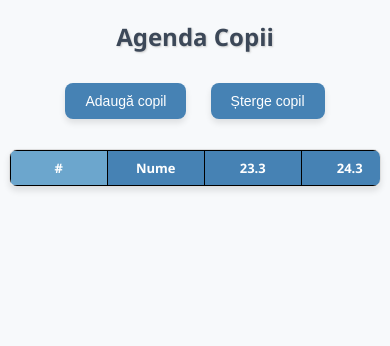
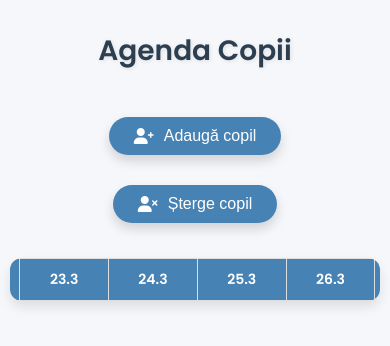
Before and after one commit to Nick-stack-gif/agenda-copii, a plain HTML site: page index.html in a window 390 px wide. Drawn offline with Linux system fonts and the light colour scheme; no server answers.

Commit message:
Update Interfata 23.03.25

```diff
--- a/index.html
+++ b/index.html
@@ -4,111 +4,157 @@
     <meta charset="UTF-8">
     <meta name="viewport" content="width=device-width, initial-scale=1.0">
     <title>Agenda Copii</title>
+
+    <!-- Google Fonts pentru fonturi moderne -->
+    <link href="https://fonts.googleapis.com/css2?family=Roboto:wght@400;500;700&family=Poppins:wght@400;600&display=swap" rel="stylesheet">
+
+    <!-- Iconite FontAwesome -->
+    <link rel="stylesheet" href="https://cdnjs.cloudflare.com/ajax/libs/font-awesome/6.0.0-beta3/css/all.min.css">
+
     <script src="https://www.gstatic.com/firebasejs/9.6.10/firebase-app-compat.js"></script>
     <script src="https://www.gstatic.com/firebasejs/9.6.10/firebase-firestore-compat.js"></script>
+
     <style>
         body {
-            font-family: 'Segoe UI', Tahoma, Geneva, Verdana, sans-serif;
-            background-color: #f7f9fb;
+            font-family: 'Poppins', sans-serif;
+            background-color: #f5f7fa;
             color: #333;
             text-align: center;
             margin: 0;
             padding: 0;
         }
+
         h1 {
-            color: #3c4858;
-            margin: 20px 0;
-            font-size: 28px;
-            text-shadow: 1px 1px 2px #ccc;
+            color: #2c3e50;
+            margin: 30px 0;
+            font-size: 32px;
+            text-shadow: 1px 1px 4px rgba(0, 0, 0, 0.1);
         }
+
         button {
-            background-color: #4682b4;
+            background-color: #4682b4; /* Culoare albastru actualizată */
             color: white;
             border: none;
-            padding: 12px 25px;
+            padding: 12px 30px;
             cursor: pointer;
-            border-radius: 8px;
-            margin: 10px;
-            font-size: 16px;
-            box-shadow: 0 4px 6px rgba(0, 0, 0, 0.1);
+            border-radius: 50px;
+            margin: 15px;
+            font-size: 18px;
+            box-shadow: 0 6px 12px rgba(0, 0, 0, 0.15);
             transition: transform 0.2s, box-shadow 0.2s;
+            display: inline-flex;
+            align-items: center;
+            justify-content: center;
         }
+
         button:hover {
-            background-color: #5a9bd3;
-            transform: translateY(-2px);
-            box-shadow: 0 6px 10px rgba(0, 0, 0, 0.15);
+            background-color: #5a9bd3; /* Albastru mai deschis la hover */
+            transform: translateY(-4px);
+            box-shadow: 0 8px 16px rgba(0, 0, 0, 0.2);
         }
+
+        button i {
+            margin-right: 10px;
+        }
+
         .table-container {
             display: block;
             margin: 20px auto;
             width: 95%;
             max-width: 1200px;
             overflow-x: auto;
-            border: 1px solid #ddd;
-            border-radius: 8px;
-            box-shadow: 0 4px 6px rgba(0, 0, 0, 0.1);
+            border-radius: 12px;
             background-color: white;
+            box-shadow: 0 6px 12px rgba(0, 0, 0, 0.1);
         }
+
         table {
             border-collapse: collapse;
             width: 100%;
             min-width: 800px;
-            font-size: 15px;
+            font-size: 16px;
+            table-layout: fixed;
         }
+
         th, td {
-            border: 1px solid black;
+            border: 1px solid #ddd;
             padding: 15px;
             text-align: center;
-            min-width: 100px;
         }
-        th:first-child, td:first-child {
-            position: sticky;
-            left: 0;
-            background-color: #6ca6cd; /* Albastru */
-            z-index: 1;
+
+        th {
+            background-color: #4682b4; /* Culoare albastru actualizată pentru header */
             color: white;
+            font-weight: 600;
         }
-        th {
-            background-color: #4682b4;
+
+        td {
+            background-color: #ecf0f1;
+        }
+
+        td.absent {
+            background-color: #e74c3c;
             color: white;
             font-weight: bold;
         }
-        td {
-            background-color: #f9fafb;
-        }
-        td.absent {
-            background-color: #ff6347;
-            color: white;
+
+        td.today {
+            background-color: #d3d3d3; /* Gri deschis pentru ziua curentă */
             font-weight: bold;
         }
-        td.today {
-            background-color: #d3d3d3;
-            font-weight: bold;
+
+        td.today.absent {
+            background-color: #e74c3c;
         }
-        td.today.absent {
-            background-color: #ff6347;
-            font-weight: bold;
+
+        .sticky-col {
+            position: sticky;
+            left: 0;
+            background-color: #2980b9;
+            color: white;
+            z-index: 2;
         }
+
+        .sticky-col + th {
+            z-index: 1;
+        }
+
+        .sticky-col + td {
+            z-index: 1;
+        }
+
+        td:hover {
+            background-color: #bdc3c7;
+            cursor: pointer;
+        }
+
+        td.absent:hover {
+            background-color: #e74c3c;
+        }
+
         @media (max-width: 768px) {
             h1 {
-                font-size: 24px;
+                font-size: 28px;
             }
+
             button {
+                font-size: 16px;
+                padding: 10px 25px;
+            }
+
+            th, td {
                 font-size: 14px;
-                padding: 10px 20px;
-            }
-            th, td {
-                font-size: 13px;
                 min-width: 80px;
-                padding: 8px;
+                padding: 10px;
             }
         }
     </style>
 </head>
 <body>
     <h1>Agenda Copii</h1>
-    <button onclick="addStudent()">Adaugă copil</button>
-    <button onclick="removeStudent()">Șterge copil</button>
+    <button onclick="addStudent()"><i class="fas fa-user-plus"></i>Adaugă copil</button>
+    <button onclick="removeStudent()"><i class="fas fa-user-times"></i>Șterge copil</button>
+
     <div class="table-container">
         <table id="attendanceTable">
             <thead>
@@ -120,6 +166,7 @@
             <tbody id="studentTable"></tbody>
         </table>
     </div>
+
     <script>
         const firebaseConfig = {
             apiKey: "AIzaSyB4m8-f2BJ1V6LiAl6feZUfEyAK5HqTML8",
@@ -178,7 +225,7 @@
             renderDates();
             studentTable.innerHTML = '';
             db.collection("students").get().then(snapshot => {
-                const students = snapshot.docs.map(doc => doc.id).sort();
+                const students = snapshot.docs.map(doc => doc.id).sort((a, b) => a.localeCompare(b, 'ro'));
                 students.forEach((studentName, index) => {
                     const row = document.createElement('tr');
                     const indexCell = document.createElement('td');
@@ -220,11 +267,26 @@
             });
         }
 
+        function scrollToToday() {
+            const today = new Date();
+            const todayString = `${today.getDate()}.${today.getMonth() + 1}`;
+            const dateHeaders = document.querySelectorAll("#dateRow th");
+
+            dateHeaders.forEach((th, index) => {
+                if (th.innerText === todayString) {
+                    const tableContainer = document.querySelector(".table-container");
+                    const scrollAmount = th.offsetLeft - tableContainer.offsetLeft;
+                    tableContainer.scrollLeft = scrollAmount; // Scroll automat la ziua curentă
+                }
+            });
+        }
+
         function addStudent() {
             const name = prompt("Introdu numele copilului:");
             if (name && name.trim() !== "") {
                 db.collection("students").doc(name.trim()).set({})
                 .then(renderTable)
+                .then(scrollToToday)
                 .catch(error => console.error("Eroare la adăugare:", error));
             } else {
                 alert("Numele copilului nu poate fi gol.");
@@ -236,6 +298,7 @@
             if (name && name.trim() !== "") {
                 db.collection("students").doc(name.trim()).delete()
                 .then(renderTable)
+                .then(scrollToToday)
                 .catch(error => console.error("Eroare la ștergere:", error));
             } else {
                 alert("Numele copilului nu poate fi gol.");
@@ -245,6 +308,7 @@
         dates = generateDates(new Date(), 7);
         updateDates();
         renderTable();
+        scrollToToday();
     </script>
 </body>
 </html>
```
